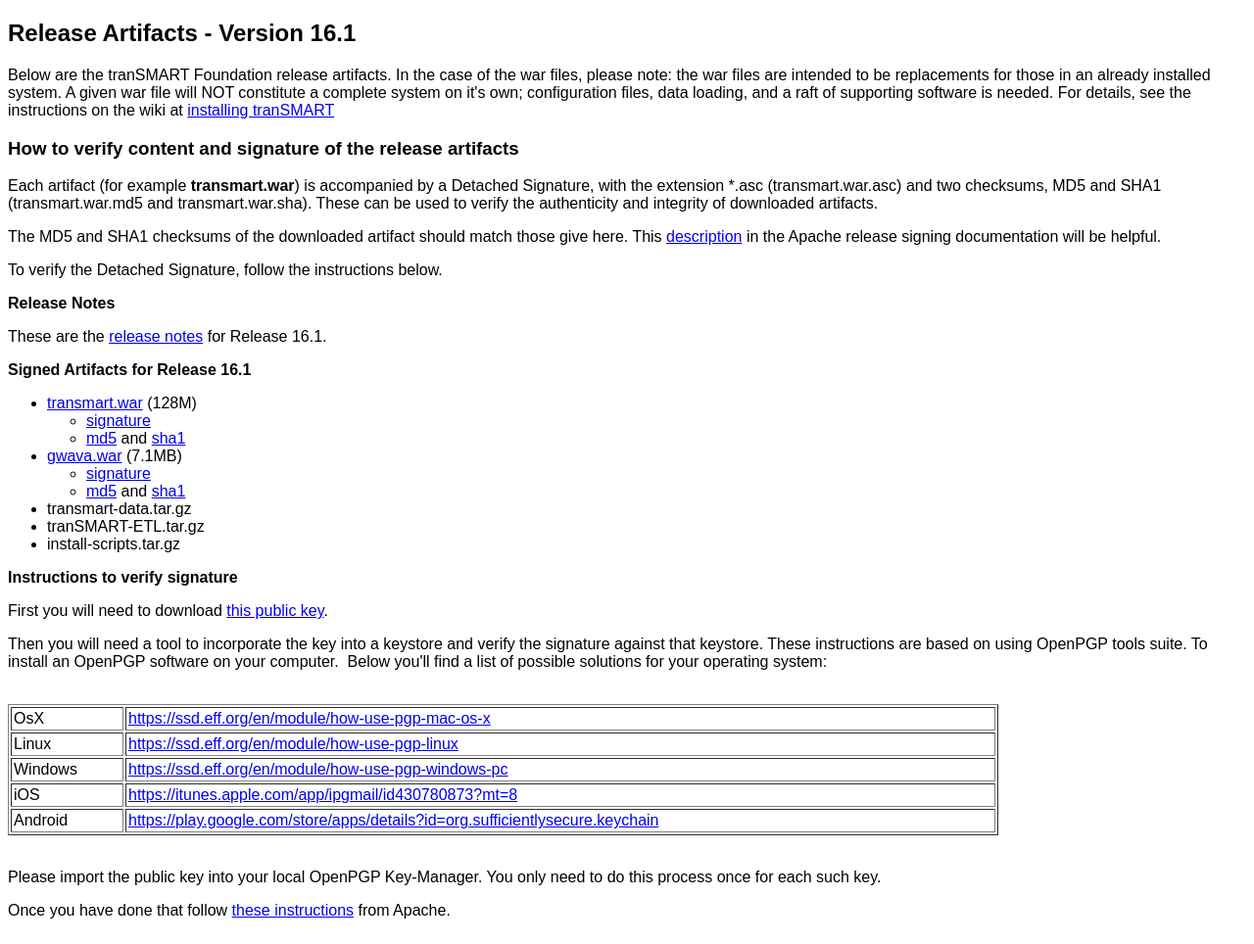
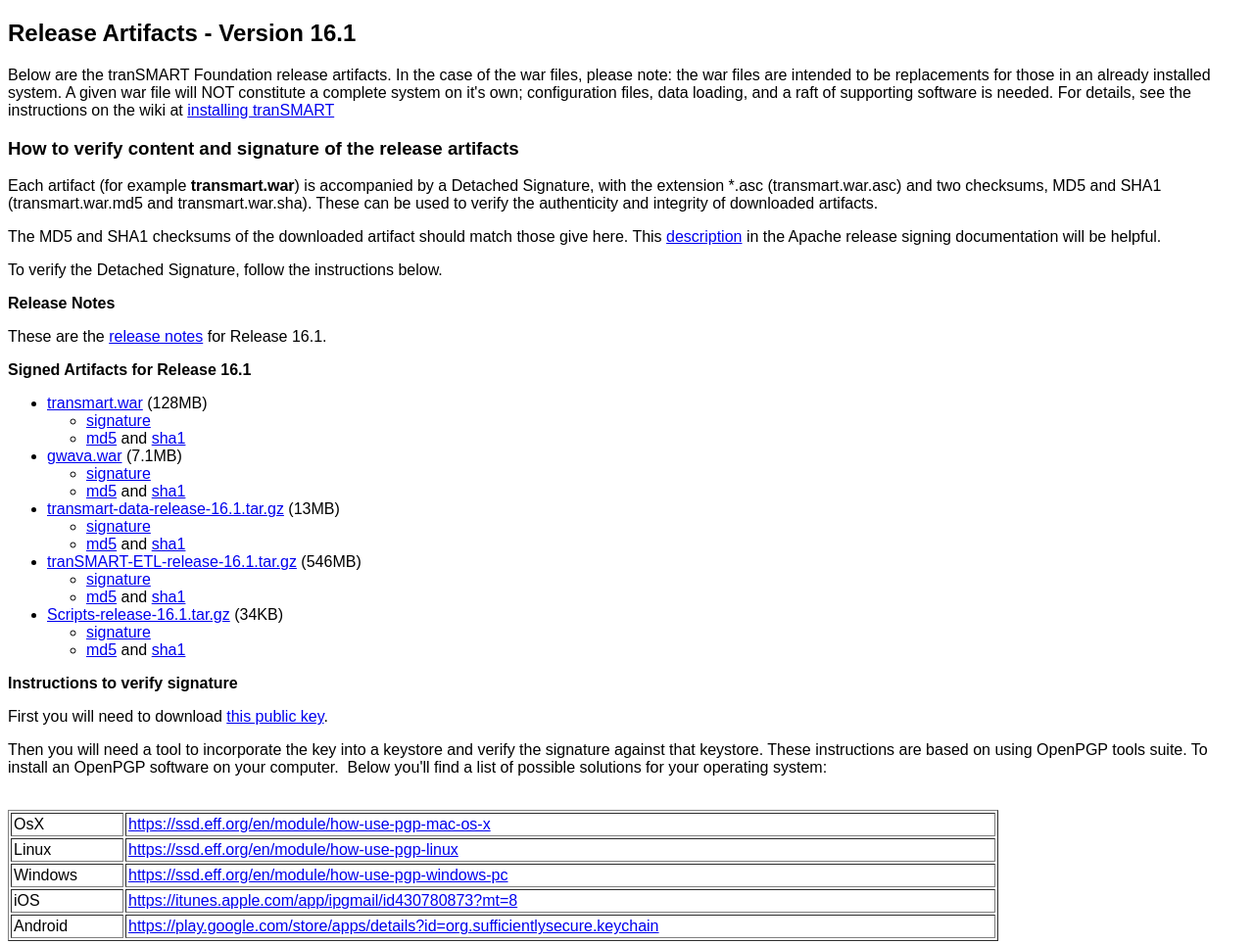
Before and after one commit to tranSMART-Foundation/library-structure, a plain HTML site: page release/release16_1_0.html in a window 1280 px wide. Shown: the top 964 px of the page at 98% size. Drawn offline with Linux system fonts and the light colour scheme.

Commit message:
Added links for other 16.1 artifacts

```diff
--- a/release/release16_1_0.html
+++ b/release/release16_1_0.html
@@ -27,6 +27,9 @@
 
 
 
+
+
+
           tranSMART</a> </p>
       <h3> How to verify content and signature of the release artifacts</h3>
       <p>Each artifact (for example <b>transmart.war</b>) is
@@ -44,28 +47,56 @@
       <p><b>Release Notes</b><br>
       </p>
       <p>These are the <a href="./tranSMART16.1ReleaseNotes.pdf">release
+
+
+
           notes</a> for Release 16.1. <br>
       </p>
       <p> <b>Signed Artifacts for Release 16.1</b> </p>
       <ul>
-        <li> <a href="./transmart.war">transmart.war</a> (128M) </li>
+        <li> <a href="./transmart.war">transmart.war</a> (128MB)
           <ul>
             <li><a href="./transmart.war.asc">signature</a> </li>
             <li><a href="./transmart.war.md5">md5</a> and <a
-              href="./transmart.war.sha">sha1</a><br>
+                href="./transmart.war.sha">sha1</a> </li>
+          </ul>
         </li>
-        </ul>
-        <li> <a href="./gwava.war">gwava.war</a> (7.1MB)</li>
+        <li> <a href="./gwava.war">gwava.war</a> (7.1MB)
           <ul>
             <li><a href="./gwava.war.asc">signature</a> </li>
             <li><a href="./gwava.war.md5">md5</a> and <a
-              href="./gwava.war.sha">sha1</a><br>
+                href="./gwava.war.sha">sha1</a> </li>
+          </ul>
+        </li>
+        <li> <a href="./transmart-data-release-16.1.tar.gz">transmart-data-release-16.1.tar.gz</a>
+          (13MB)
+          <ul>
+            <li><a href="./transmart-data-release-16.1.tar.gz.asc">signature</a>
+            </li>
+            <li><a href="./transmart-data-release-16.1.tar.gz.md5">md5</a>
+              and <a href="./transmart-data-release-16.1.tar.gz.sha">sha1</a>
             </li>
           </ul>
-        <li> transmart-data.tar.gz<br>
         </li>
-        <li> tranSMART-ETL.tar.gz</li>
-        <li> install-scripts.tar.gz </li>
+        <li> <a href="tranSMART-ETL-release-16.1.tar.gz">tranSMART-ETL-release-16.1.tar.gz</a>
+          (546MB)
+          <ul>
+            <li><a href="./tranSMART-ETL-release-16.1.tar.gz.asc">signature</a>
+            </li>
+            <li><a href="./tranSMART-ETL-release-16.1.tar.gz.md5">md5</a>
+              and <a href="./tranSMART-ETL-release-16.1.tar.gz.sha">sha1</a>
+            </li>
+          </ul>
+        </li>
+        <li> <a href="Scripts-release-16.1.tar.gz">Scripts-release-16.1.tar.gz</a>
+          (34KB)
+          <ul>
+            <li><a href="./Scripts-release-16.1.tar.gz.asc">signature</a>
+            </li>
+            <li><a href="./Scripts-release-16.1.tar.gz.md5">md5</a> and
+              <a href="./Scripts-release-16.1.tar.gz.sha">sha1</a> </li>
+          </ul>
+        </li>
       </ul>
       <p><b>Instructions to verify signature</b><br>
       </p>
```
Lines whose indentation alone changed are shown as unchanged.
